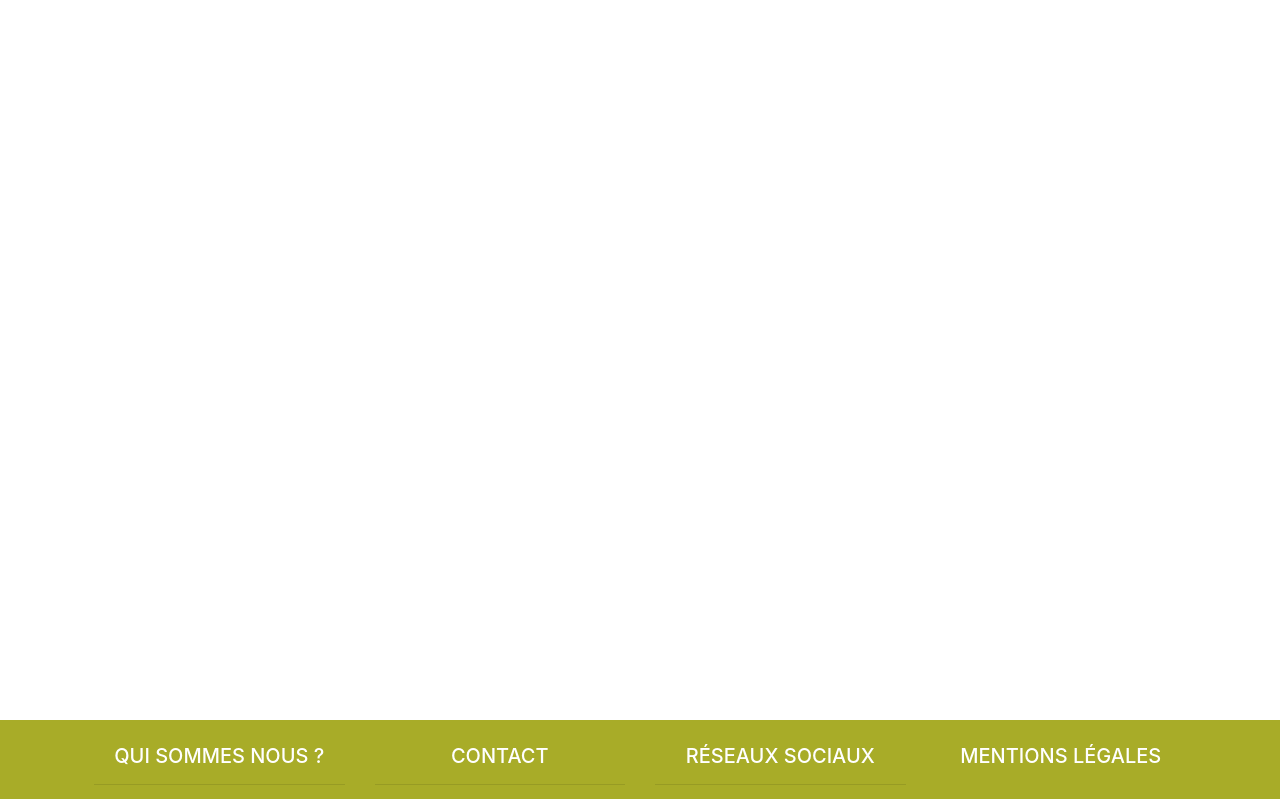
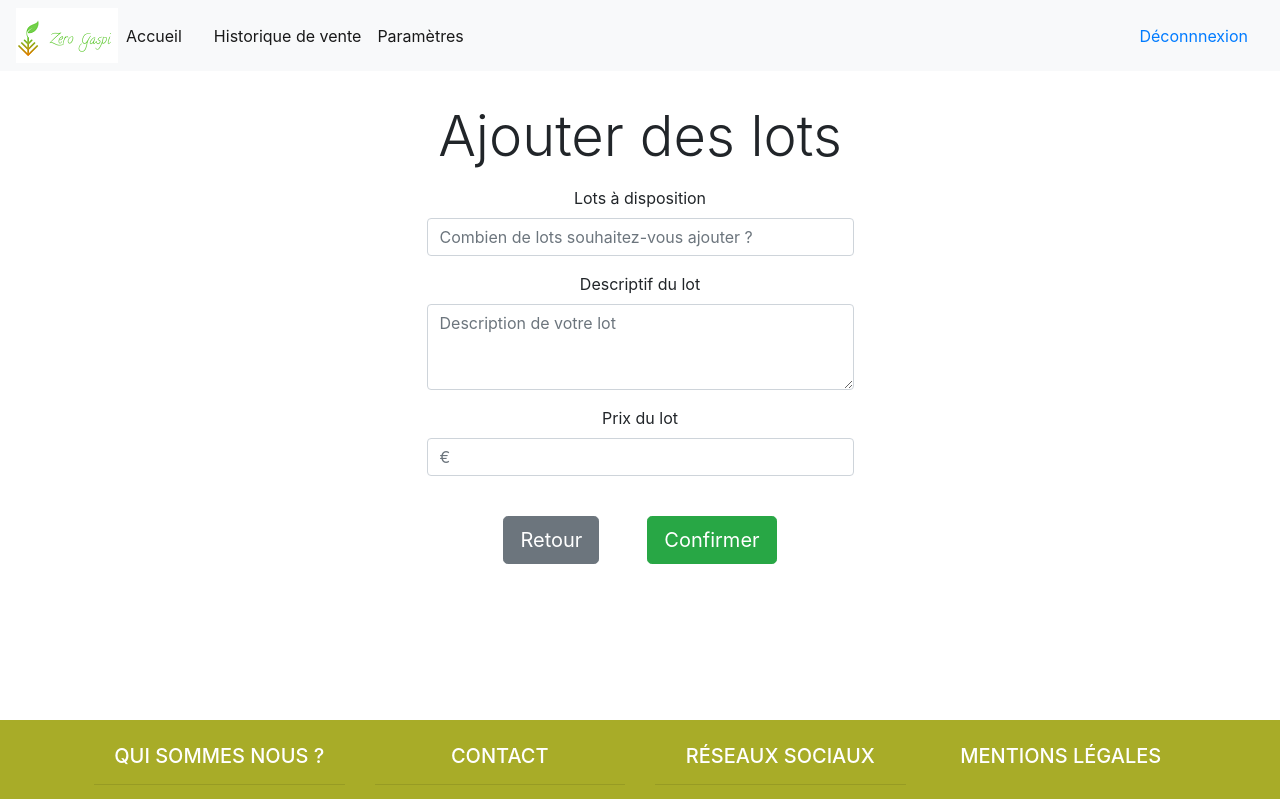
Before and after one commit to yusgun/zero-gaspi, an Angular app: page /ajout-lot in a window 1280 px wide. Before the commit this address led to /. Shown: the top 799 px of the page. Built offline with nearby package versions, Linux system fonts and the light colour scheme.

Commit message:
Création du composant ajout-lot

```diff
--- a/src/app/app-routing.module.ts
+++ b/src/app/app-routing.module.ts
@@ -2,12 +2,14 @@ import { NgModule } from '@angular/core';
 import { RouterModule, Routes } from '@angular/router';
 import { PageAcheteurComponent } from './page-acheteur/page-acheteur.component';
 import { PageParametreComponent } from './page-parametre/page-parametre.component';
+import { AjoutLotComponent } from './page-vendeur/ajout-lot/ajout-lot.component';
 import { PageVendeurComponent } from './page-vendeur/page-vendeur.component';
 
 const routes: Routes = [
   {path:"acheteur", component: PageAcheteurComponent, pathMatch: "full"},
   {path:"vendeur", component: PageVendeurComponent, pathMatch: "full"},
   {path: "paramètres", component: PageParametreComponent, pathMatch: "full"},
+  {path: "ajout-lot", component: AjoutLotComponent, pathMatch: "full"},
 ];
 
 @NgModule({
--- a/src/app/app.module.ts
+++ b/src/app/app.module.ts
@@ -12,6 +12,7 @@ import { LineCardComponent } from './line-card/line-card.component';
 import { PageParametreComponent } from './page-parametre/page-parametre.component';
 import { PageVendeurComponent } from './page-vendeur/page-vendeur.component';
 import { NavbarVendeurComponent } from './navbar-vendeur/navbar-vendeur.component';
+import { AjoutLotComponent } from './page-vendeur/ajout-lot/ajout-lot.component';
 
 
 @NgModule({
@@ -24,7 +25,8 @@ import { NavbarVendeurComponent } from './navbar-vendeur/navbar-vendeur.componen
     LineCardComponent,
     PageParametreComponent,
     PageVendeurComponent,
-    NavbarVendeurComponent
+    NavbarVendeurComponent,
+    AjoutLotComponent
   ],
   imports: [
     BrowserModule,
--- /dev/null
+++ b/src/app/page-vendeur/ajout-lot/ajout-lot.component.css
@@ -0,0 +1,12 @@
+.content {
+    text-align: center;
+    margin-top: 3vh;
+}
+
+.inputcss {
+    margin-bottom: 5vh;
+}
+
+.btn-space {
+    margin: 3vh;
+}
--- /dev/null
+++ b/src/app/page-vendeur/ajout-lot/ajout-lot.component.html
@@ -0,0 +1,27 @@
+<app-navbar-vendeur></app-navbar-vendeur>
+<section class="min-vh-100">
+        <div class="container">
+            <div class="row text-black">
+                <div class="col-xl-5 col-lg-5 col-md-8 col-sm-10 mx-auto text-center form p-4">
+                    <h1 class="display-4 py-2 text-truncate">Ajouter des lots</h1>
+                        <form  class="justify-content-center">
+                            <div class="form-group">
+                                <label>Lots à disposition</label>
+                                <input type="number" class="form-control" name="nblot" id="nblot" placeholder="Combien de lots souhaitez-vous ajouter ?">
+                            </div>
+                            <div class="form-group">
+                                <label for="exampleFormControlTextarea1">Descriptif du lot</label>
+                                <textarea class="form-control" id="exampleFormControlTextarea1" rows="3" placeholder="Description de votre lot"></textarea>
+                              </div>
+                            <div class="form-group">
+                                <label>Prix du lot</label>
+                                <input type="number" class="form-control" name="prixlot" id="prixlot" placeholder="€">
+                            </div>
+                        </form>
+                        <button type="button" class="btn btn-secondary btn-lg btn-space" [routerLink] ="['page-vendeur']">Retour</button>
+                        <button type="button" class="btn btn-success btn-lg btn-space">Confirmer</button>
+
+                </div>
+            </div>
+        </div>
+</section>
--- /dev/null
+++ b/src/app/page-vendeur/ajout-lot/ajout-lot.component.ts
@@ -0,0 +1,15 @@
+import { Component, OnInit } from '@angular/core';
+
+@Component({
+  selector: 'app-ajout-lot',
+  templateUrl: './ajout-lot.component.html',
+  styleUrls: ['./ajout-lot.component.css']
+})
+export class AjoutLotComponent implements OnInit {
+
+  constructor() { }
+
+  ngOnInit(): void {
+  }
+
+}
--- a/src/app/page-vendeur/page-vendeur.component.html
+++ b/src/app/page-vendeur/page-vendeur.component.html
@@ -1,9 +1,9 @@
 <app-navbar-vendeur></app-navbar-vendeur>
 <div class="container-fluid text-center">
         <div class="button">
-                <button type="button" class="btn btn-success btn-lg">Ajouter un lot</button>
+               <button type="button" class="btn btn-success btn-lg" [routerLink] ="['/ajout-lot']">Ajouter un lot</button>
         </div>
         <div class="button">
-                <button type="button" class="btn btn-danger btn-lg">Modifier/Supprimer un lot</button>
+                <button type="button" class="btn btn-danger btn-lg" [routerLink] ="['/modif-lot']">Modifier/Supprimer un lot</button>
         </div>
 </div>
```
Also changed, not shown: 1 other file (tests, documents, lock files or other folders).
